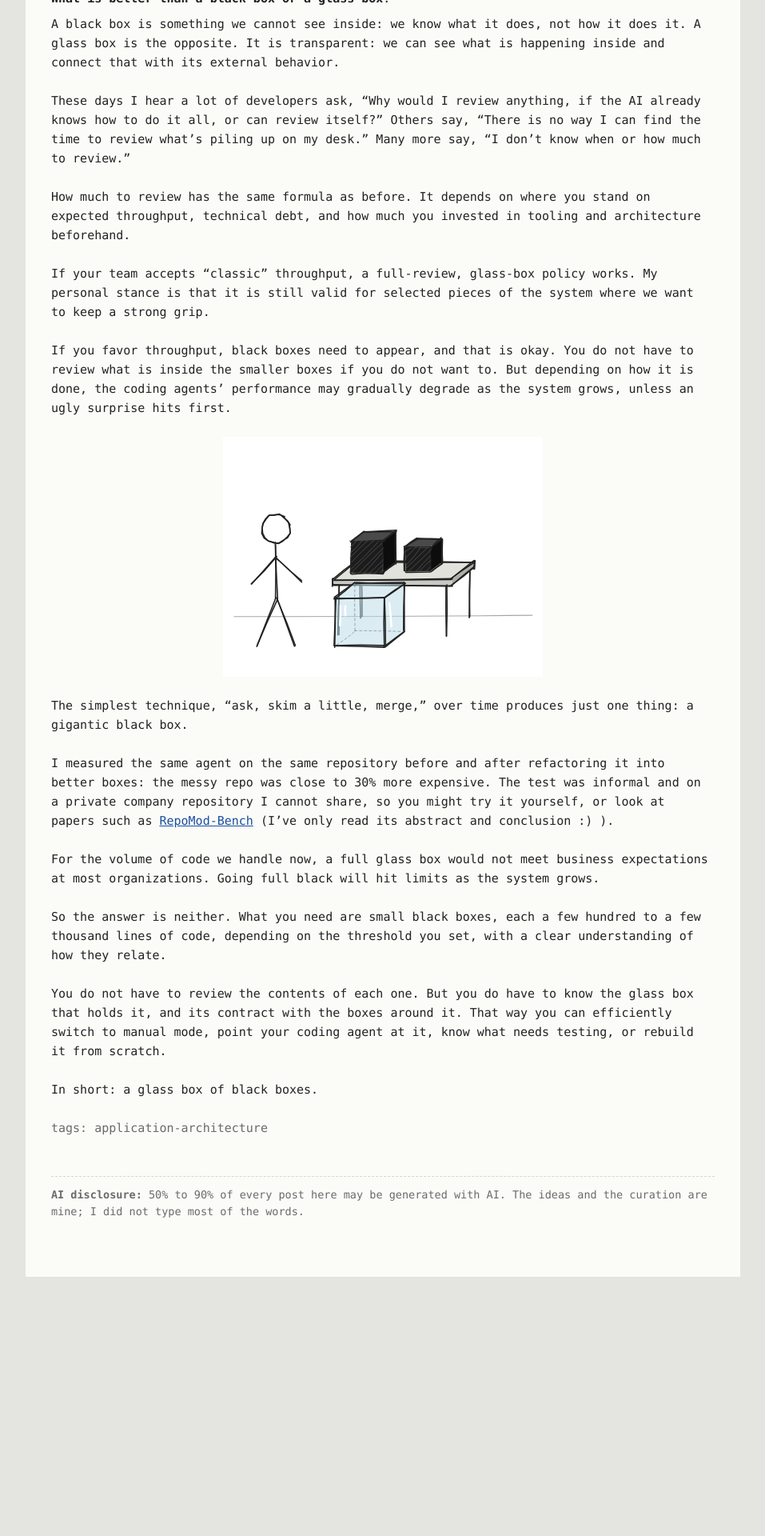
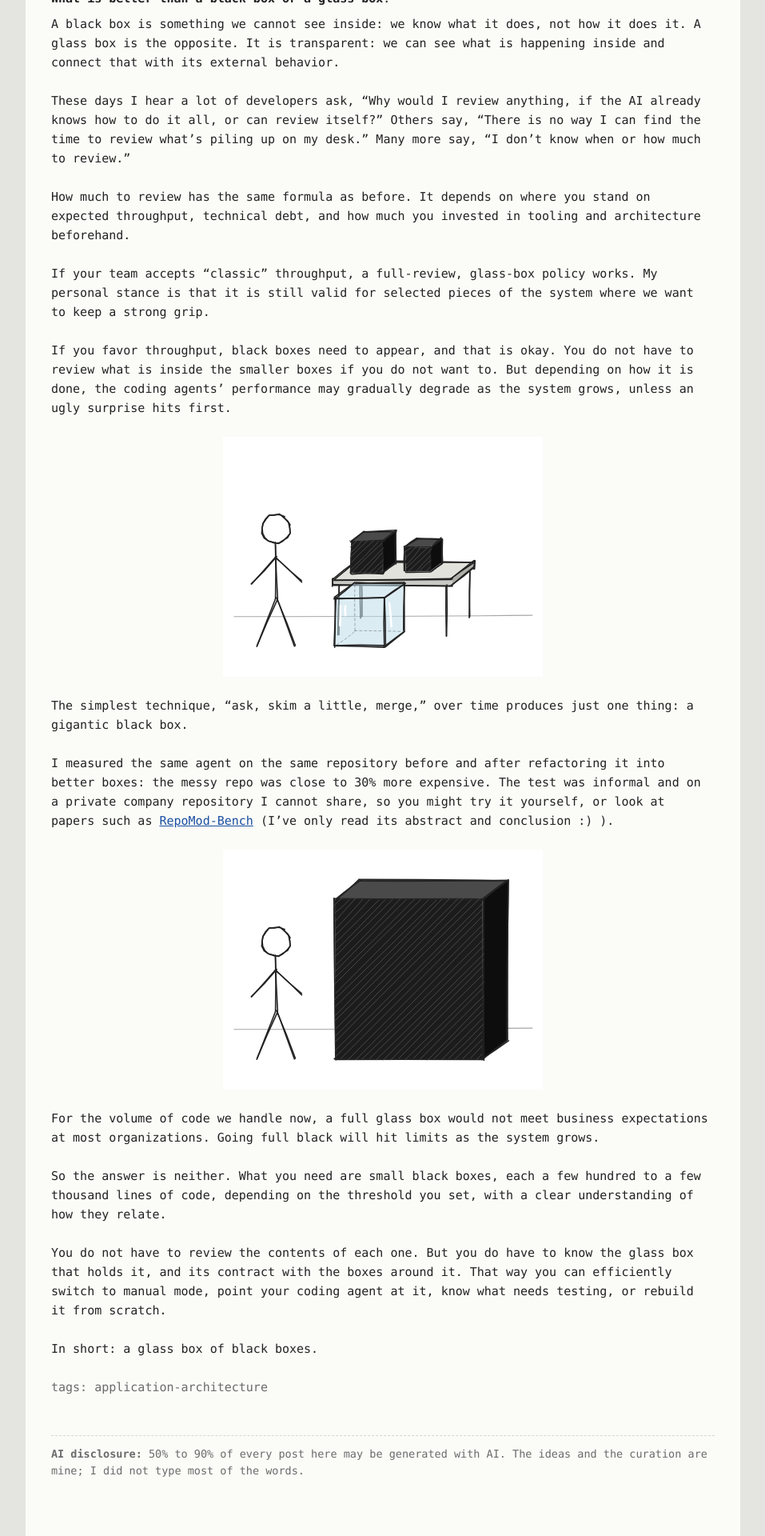
Before and after one commit to the-guish/the-dog-ate-my-typewriter, a Jekyll site: the page built from _posts/2026-11-01-my-dear-box.md, in a window 1280 px wide. Shown: the part 2958-4878 px from the top of the page at 80% size, without its empty margins (161-1118 px from the left). Built offline with Jekyll 4.4.1, drawn with Linux system fonts in a browser that asks for light colours; our own code applies the rules of GitHub Pages for plain Markdown files; before the commit the page ends 4554 px from its top, so only the background shows below that.

Commit message:
my dear box: add big black box illustration
Sketch-style SVG of the stick figure next to one big black box, placed
above "For the volume of code".

Co-Authored-By: Claude Opus 5.5 <noreply@anthropic.com>
Claude-Session: https://claude.ai/code/session_01CQgVmgUPh3WkFXQ1hX3Z7W

```diff
--- a/_posts/2026-11-01-my-dear-box.md
+++ b/_posts/2026-11-01-my-dear-box.md
@@ -76,6 +76,8 @@ The simplest technique, "ask, skim a little, merge," over time produces just one
 
 I measured the same agent on the same repository before and after refactoring it into better boxes: the messy repo was close to 30% more expensive. The test was informal and on a private company repository I cannot share, so you might try it yourself, or look at papers such as [RepoMod-Bench](https://arxiv.org/abs/2602.22518) (I've only read its abstract and conclusion :) ).
 
+![A stick figure stands next to one big black box, wider than a table and taller than the figure]({{ '/assets/images/box-big-black.svg' | relative_url }})
+
 For the volume of code we handle now, a full glass box would not meet business expectations at most organizations. Going full black will hit limits as the system grows.
 
 So the answer is neither. What you need are small black boxes, each a few hundred to a few thousand lines of code, depending on the threshold you set, with a clear understanding of how they relate.
```
Also changed, not shown: assets/images/box-big-black.svg (added).
